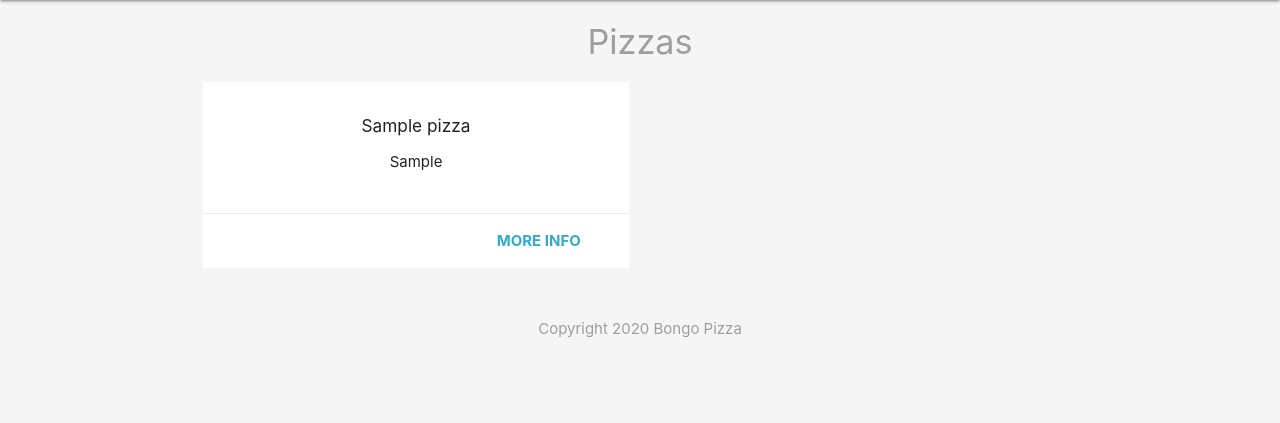
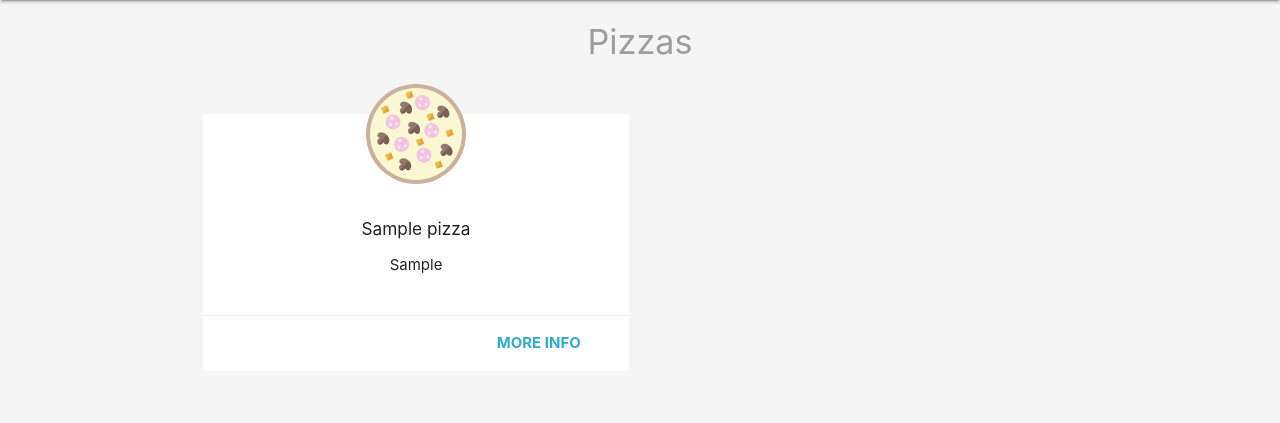
Before and after one commit to kitindi/bongo_pizza, a PHP site: page /index.php in a window 1280 px wide. Shown: the part 64-487 px from the top of the page. Run offline with PHP 8.4, Linux system fonts and the light colour scheme; tables that the repository leaves empty or names only in its code hold one stand-in row (values such as "Sample post").

Commit message:
added piza image on each card

```diff
--- a/index.php
+++ b/index.php
@@ -37,6 +37,7 @@ mysqli_close($conn);
 
  			<div class="col s6 md3">
  				<div class="card z-depth-0">
+ 					<img src="./img/pizza.svg" class="pizza">
  					<div class="card-content center">
  						<h6><?php echo htmlspecialchars($pizza['title']);?></h6>
  						<div>
--- a/templates/header.php
+++ b/templates/header.php
@@ -16,6 +16,13 @@
          margin: 20px auto;
          padding: 20px;
       }
+      .pizza{
+         width: 100px;
+         margin: 40px auto -30px;
+         display: block;
+         position: relative;
+         top: -30px;
+      }
    </style>
 </head>
 <body class="grey lighten-4">
```
Also changed, not shown: details.php (+19 -0 lines), img/pizza.svg (added).
